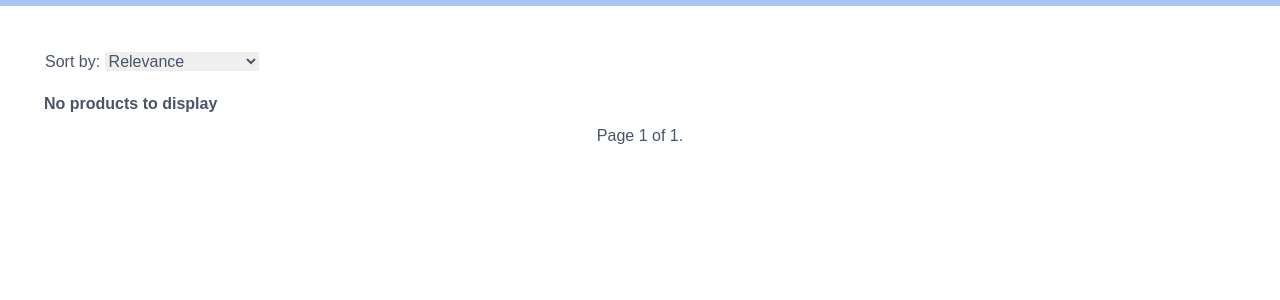
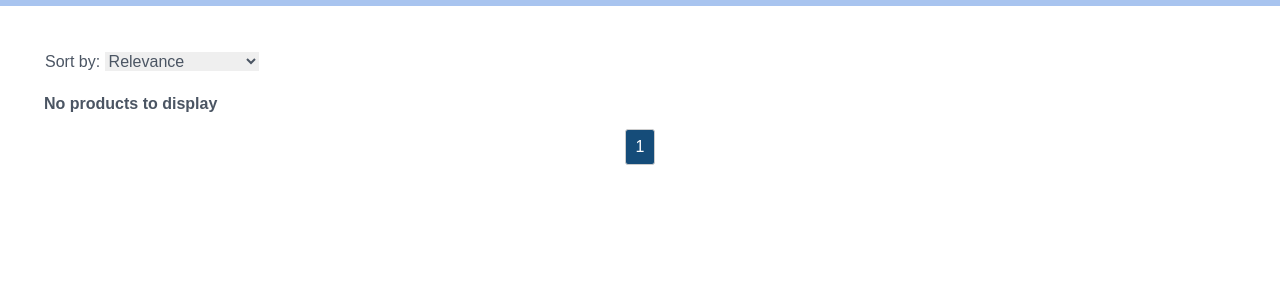
Before and after one commit to Suhail270/F20EC-CW2, a Django app: page / in a window 1280 px wide. Shown: the part 88-388 px from the top of the page. Run offline with Django 4.2, Linux system fonts and the light colour scheme; data that the repository does not hold is empty; some libraries are stand-ins or nearby versions.

Commit message:
new pagination bar

```diff
--- a/templates/products-display.html
+++ b/templates/products-display.html
@@ -45,24 +45,24 @@
   </div>
 
   {% comment %} Pagination code from the django docs {% endcomment %}
-  <div class="pagination-container" style="text-align: center; margin-top: 20px;"> <!-- Added container and styles -->
-  <div class="pagination">
-    <span class="step-links">
+  <div class="pagination-container" style="text-align: center; margin-top: 20px;">
+    <div class="pagination">
+      <span class="step-links">
         {% if page_obj.has_previous %}
-            <a href="?page=1">&laquo; first</a>
-            <a href="?page={{ page_obj.previous_page_number }}">previous</a>
+          <a href="?page=1" class="pagination-link">&laquo;</a>
+          <a href="?page={{ page_obj.previous_page_number }}" class="pagination-link">Previous</a>
         {% endif %}
 
-        <span class="current">
-            Page {{ page_obj.number }} of {{ page_obj.paginator.num_pages }}.
-        </span>
+        {% for i in paginator.page_range %}
+          <a href="?page={{ i }}" class="pagination-box {% if page_obj.number == i %}active{% endif %}">{{ i }}</a>
+        {% endfor %}
 
         {% if page_obj.has_next %}
-            <a href="?page={{ page_obj.next_page_number }}">next</a>
-            <a href="?page={{ page_obj.paginator.num_pages }}">last &raquo;</a>
+          <a href="?page={{ page_obj.next_page_number }}" class="pagination-link">Next</a>
+          <a href="?page={{ page_obj.paginator.num_pages }}" class="pagination-link">&raquo;</a>
         {% endif %}
-    </span>
-  </div>
+      </span>
+    </div>
   </div>
 
 </section>
@@ -73,6 +73,44 @@
     display: flex; /* Added */
     flex-direction: column; /* Added */
   }
+
+  .pagination-container {
+  text-align: center;
+  margin-top: 20px;
+  }
+
+  .pagination {
+    display: inline-block;
+    padding: 5px 10px;
+    border-radius: 5px;
+  }
+
+  .pagination-link {
+    text-decoration: none;
+    color: #154c79; /* Blue color */
+    margin: 0 5px;
+  }
+
+  .pagination-box {
+    display: inline-block;
+    padding: 5px 10px;
+    margin: 0 2px;
+    border: 1px solid #ccc;
+    border-radius: 3px;
+    color: #154c79; /* Blue color */
+    text-decoration: none;
+  }
+
+  .pagination-box.active {
+    background-color: #154c79;
+    color: #fff;
+  }
+
+  .pagination-box:hover {
+    background-color: #a0aec0;
+    color: #fff;
+  }
+
 </style>
 
 <script src="https://code.jquery.com/jquery-3.3.1.min.js"></script>
```
